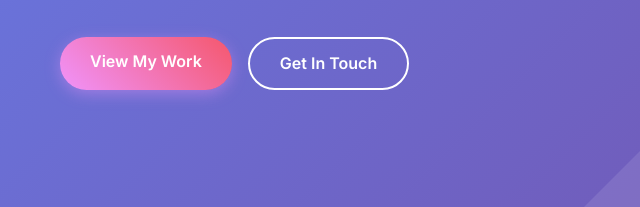
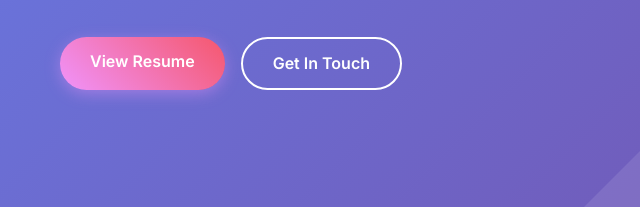
Before and after one commit to raviraj-01/Portfolio, a plain HTML site: page index.html in a window 1280 px wide. Shown: the part 489-696 px from the top of the page, 0-640 px from the left. Drawn offline with nearby package versions, Linux system fonts and the light colour scheme.

Commit message:
initial commit

```diff
--- a/index.html
+++ b/index.html
@@ -54,7 +54,7 @@
                     with practical problem-solving.
                 </p>
                 <div class="hero-buttons">
-                    <a href="#projects" class="btn btn-primary">View My Work</a>
+                    <a href="resume.pdf" class="btn btn-primary">View Resume</a>
                     <a href="#contact" class="btn btn-secondary">Get In Touch</a>
                 </div>
             </div>
```
Also changed, not shown: 1 other file.
